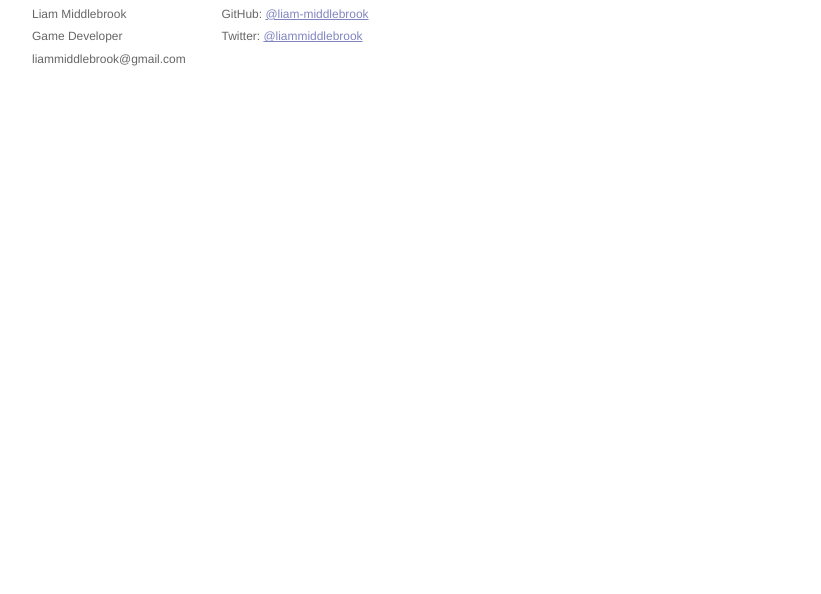
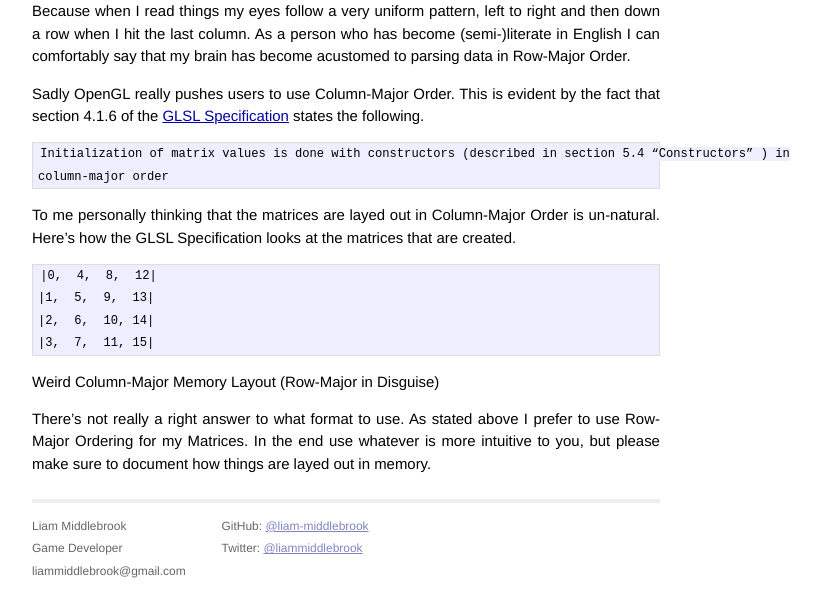
Before and after one commit to liam-middlebrook/blog, a Jekyll site: the page built from _posts/2015-03-29-opengl-matrix-layout.markdown, in a window 1280 px wide. Shown: the part 747-1341 px from the top of the page, without its empty margins (294-1115 px from the left). Built offline with Jekyll 4.4.1, drawn with Linux system fonts in a browser that asks for light colours; Markdown is read by kramdown in place of the engine named in the settings; comment, search, counter and statistics services are not loaded; before the commit the page ends 945 px from its top, so only the background shows below that; some of the changed text lies outside the part shown.

Commit message:
updated matrix layout

````diff
--- a/_posts/2015-03-29-opengl-matrix-layout.markdown
+++ b/_posts/2015-03-29-opengl-matrix-layout.markdown
@@ -18,3 +18,33 @@
 
 ![Matrix Memory Layout in OpenGL](http://i.imgur.com/WJw9mbK.jpg)
 An image showing how an OpenGL Matrix is layed-out in contiguous memory.
+
+Personally when I see how this is layed out I start to imagine the data in
+Row-Major Order. Because when I read things my eyes follow a very uniform
+pattern, left to right and then down a row when I hit the last column. As a
+person who has become (semi-)literate in English I can comfortably say that
+my brain has become acustomed to parsing data in Row-Major Order.
+
+Sadly OpenGL really pushes users to use Column-Major Order. This is evident by
+the fact that section 4.1.6 of the [GLSL Specification](https://www.opengl.org/registry/doc/GLSLangSpec.4.40.pdf)
+states the following.
+
+    Initialization of matrix values is done with constructors (described in section 5.4 “Constructors” ) in
+    column-major order
+
+To me personally thinking that the matrices are layed out in Column-Major
+Order is un-natural. Here's how the GLSL Specification looks at the matrices
+that are created.
+
+```
+|0,  4,  8,  12|
+|1,  5,  9,  13|
+|2,  6,  10, 14|
+|3,  7,  11, 15|
+```
+Weird Column-Major Memory Layout (Row-Major in Disguise)
+
+There's not really a right answer to what format to use. As stated above I
+prefer to use Row-Major Ordering for my Matrices. In the end use whatever is
+more intuitive to you, but please make sure to document how things are
+layed out in memory.
````
